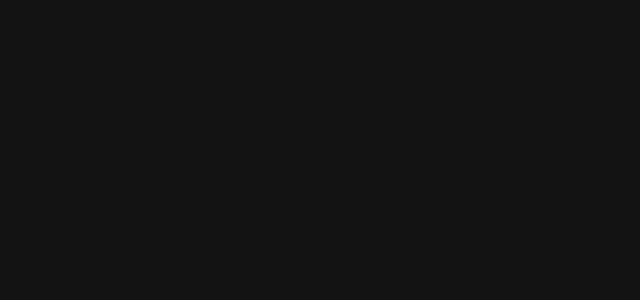
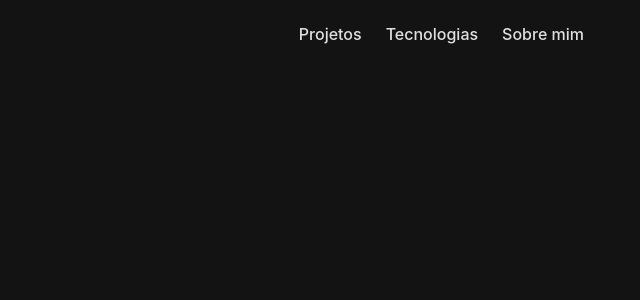
Before and after one commit to EderSouza93/RID183906_DESAFIO04, a React (Vite) app: page / in a window 1280 px wide. Shown: the top 300 px of the page, without its empty margins (640-1280 px from the left). Built offline with nearby package versions, Linux system fonts and the light colour scheme.

Commit message:
Component Header

```diff
--- a/src/App.tsx
+++ b/src/App.tsx
@@ -1,9 +1,12 @@
+import { Header } from "./components/Header/Header"
 
 
 function App() {
 
   return (
-    <></>
+    <>
+    <Header />
+    </>
   )
 }
 
--- /dev/null
+++ b/src/components/Header/Header.tsx
@@ -0,0 +1,45 @@
+import { useState, useEffect } from "react";
+import {
+  Container,
+  Nav,
+  NavLinks,
+  NavLink,
+  MobileMenuButton,
+  Logo,
+} from './styles';
+
+import { FaBars, FaTimes } from 'react-icons/fa';
+
+export const Header = () => {
+    const [isOpen, setIsOpen] = useState(false);
+    const [isScrolled, setIsScrolled] = useState(false)
+
+    const toggleMenu = () => setIsOpen(!isOpen)
+
+    useEffect(() => {
+        const handleScroll = () => {
+            setIsScrolled(window.scrollY > 50)
+        }
+
+        window.addEventListener('scroll', handleScroll)
+        return () => window.removeEventListener('scroll', handleScroll)
+    }, [])
+
+    return (
+        <Container isScrolled={isScrolled}>
+            <Nav>
+                <Logo href="#">Portfolio</Logo>
+
+                <MobileMenuButton onClick={toggleMenu} aria-label="Toggle menu">
+                    {isOpen ? <FaTimes /> : <FaBars />}
+                </MobileMenuButton>
+
+                <NavLinks isOpen={isOpen}>
+                    <NavLink href="#">Projetos</NavLink>
+                    <NavLink href="#">Tecnologias</NavLink>
+                    <NavLink href="#">Sobre mim</NavLink>
+                </NavLinks>
+            </Nav>
+        </Container>
+    )
+}
--- /dev/null
+++ b/src/components/Header/styles.ts
@@ -0,0 +1,97 @@
+import styled from 'styled-components';
+
+export const Container = styled.header<{ isScrolled: boolean }>`
+  position: fixed;
+  top: 0;
+  left: 0;
+  right: 0;
+  z-index: 1000;
+  padding: ${({ theme }) => theme.spacing[4]} 0;
+  background-color: ${({ isScrolled, theme }) =>
+    isScrolled ? theme.colors.background : 'transparent'};
+  transition: background-color ${({ theme }) => theme.transitions.default};
+  box-shadow: ${({ isScrolled }) =>
+    isScrolled ? '0 2px 10px rgba(0, 0, 0, 0.3)' : 'none'};
+`;
+export const Nav = styled.nav`
+  max-width: 1200px;
+  margin: 0 auto;
+  padding: 0 ${({ theme }) => theme.spacing[4]};
+  display: flex;
+  justify-content: space-between;
+  align-items: center;
+`;
+export const Logo = styled.a`
+  font-size: 1.5rem;
+  font-weight: ${({ theme }) => theme.fontWeights.bold};
+  background: linear-gradient(90deg, ${({ theme }) => theme.colors.accent});
+  background-clip: text;
+  -webkit-background-clip: text;
+  -webkit-text-fill-color: transparent;
+  transition: opacity ${({ theme }) => theme.transitions.fast};
+
+  &:hover {
+    opacity: 0.9;
+  }
+`;
+export const NavLinks = styled.div<{ isOpen: boolean }>`
+  display: flex;
+  gap: ${({ theme }) => theme.spacing[6]};
+
+  @media (max-width: ${({ theme }) => theme.breakpoints.mobile}) {
+    position: fixed;
+    flex-direction: column;
+    top: 0;
+    right: 0;
+    height: 100vh;
+    width: 70%;
+    background-color: ${({ theme }) => theme.colors.secondary};
+    padding: ${({ theme }) => theme.spacing[16]};
+    transform: ${({ isOpen }) =>
+      isOpen ? 'translateX(0)' : 'translateX(100%)'};
+    transition: transform ${({ theme }) => theme.transitions.default};
+    z-index: 1050;
+    align-items: center;
+    justify-content: flex-start;
+    gap: ${({ theme }) => theme.spacing[8]};
+  }
+`
+
+export const NavLink = styled.a`
+  position: relative;
+  font-weight: ${({ theme }) => theme.fontWeights.medium};
+  transition: color ${({ theme }) => theme.transitions.fast};
+
+  &:hover {
+    color: ${({ theme }) => theme.colors.primary};
+  }
+
+  &::after {
+    content: '';
+    position: absolute;
+    bottom: -4px;
+    left: 0;
+    width: 0;
+    height: 2px;
+    background-color: ${({ theme }) => theme.colors.primary};
+    transition: width ${({ theme }) => theme.transitions.default};
+  }
+
+  &:hover::after {
+    width: 100%;
+  }
+`;
+
+export const MobileMenuButton = styled.button`
+  display: none;
+  background: none;
+  border: none;
+  color: ${({ theme }) => theme.colors.text};
+  font-size: 1.5rem;
+  cursor: pointer;
+  z-index: 1100;
+
+  @media (max-width: ${({ theme }) => theme.breakpoints.mobile}) {
+    display: block;
+  }
+`;
--- a/src/main.tsx
+++ b/src/main.tsx
@@ -8,9 +8,8 @@
 ReactDOM.createRoot(document.getElementById('root')!).render(
     <React.StrictMode>
         <ThemeProvider theme={theme}>
-            <GlobalStyles>
+            <GlobalStyles />
                 <App />
-            </GlobalStyles>
         </ThemeProvider>
     </React.StrictMode>
 )
--- a/src/styles/GlobalStyles.ts
+++ b/src/styles/GlobalStyles.ts
@@ -1,5 +1,5 @@
 import { createGlobalStyle } from 'styled-components';
-import { theme } from './theme';
+
 
 export const GlobalStyles = createGlobalStyle`
   * {
```
Also changed, not shown: src/styles/styled.d.ts (added, +8 -0 lines).
